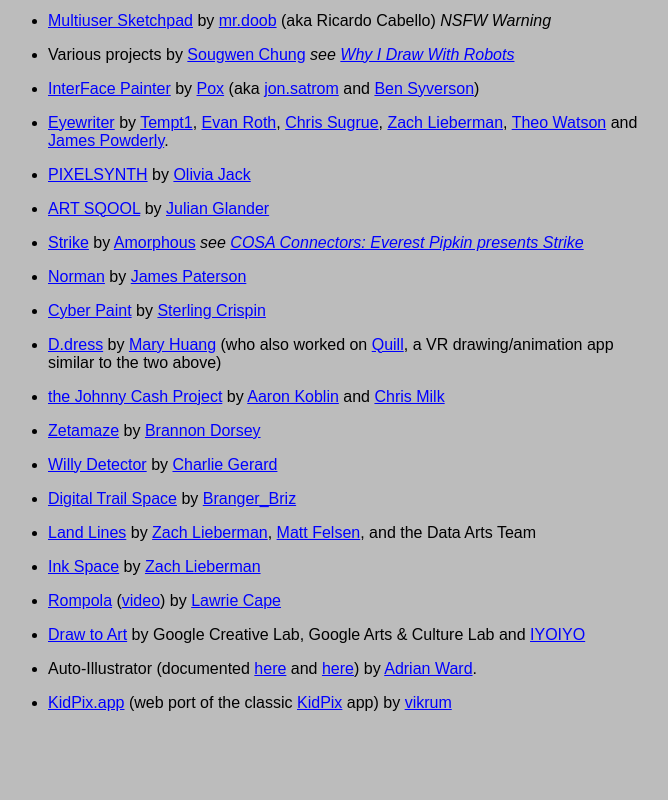
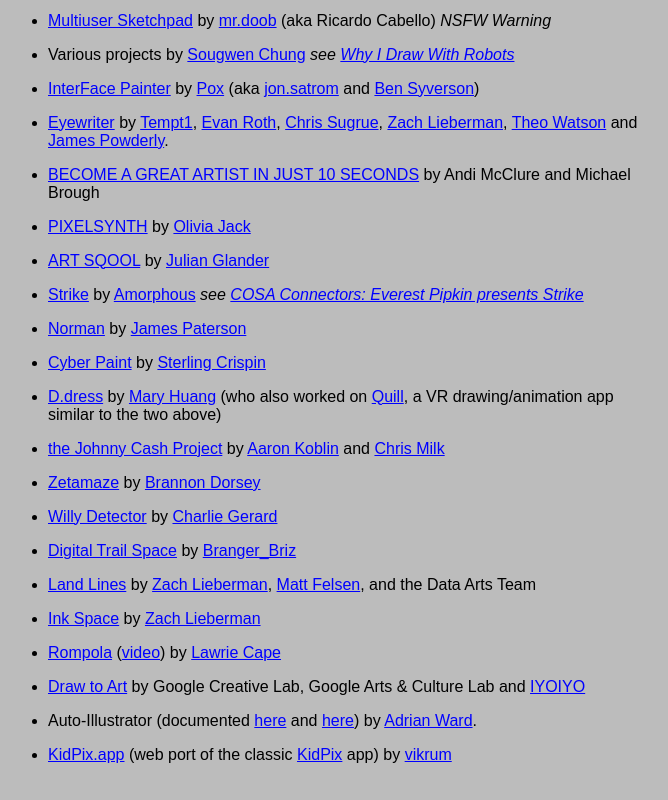
Before and after one commit to nbriz/madd-artware, a plain HTML site: page software-art.html in a window 1280 px wide. Shown: the part 1948-2748 px from the top of the page, without its empty margins (312-980 px from the left). Before the commit the page ends 2696 px from the top, so only its background shows below. Drawn offline with Linux system fonts and the light colour scheme.

Commit message:
updated artware list

```diff
--- a/software-art.html
+++ b/software-art.html
@@ -109,6 +109,9 @@
         <p><a href="http://eyewriter.org/" target="_blank">Eyewriter</a> by <a href="https://en.wikipedia.org/wiki/Tempt_One" target="_blank">Tempt1</a>, <a href="http://www.evan-roth.com/shows/" target="_blank">Evan Roth</a>, <a href="http://csugrue.com/" target="_blank">Chris Sugrue</a>, <a href="http://thesystemis.com/" target="_blank">Zach Lieberman</a>, <a href="https://theowatson.com/" target="_blank">Theo Watson</a> and <a href="https://en.wikipedia.org/wiki/James_Powderly" target="_blank">James Powderly</a>.</p>
         </li>
         <li>
+        <p><a href="https://dryad.technology/artist/" target="_blank">BECOME A GREAT ARTIST IN JUST 10 SECONDS</a> by Andi McClure and Michael Brough
+        </li>
+        <li>
         <p><a href="https://ojack.xyz/PIXELSYNTH/" target="_blank">PIXELSYNTH</a> by <a href="https://ojack.xyz/" target="_blank">Olivia Jack</a></p>
         </li>
         <li>
```
